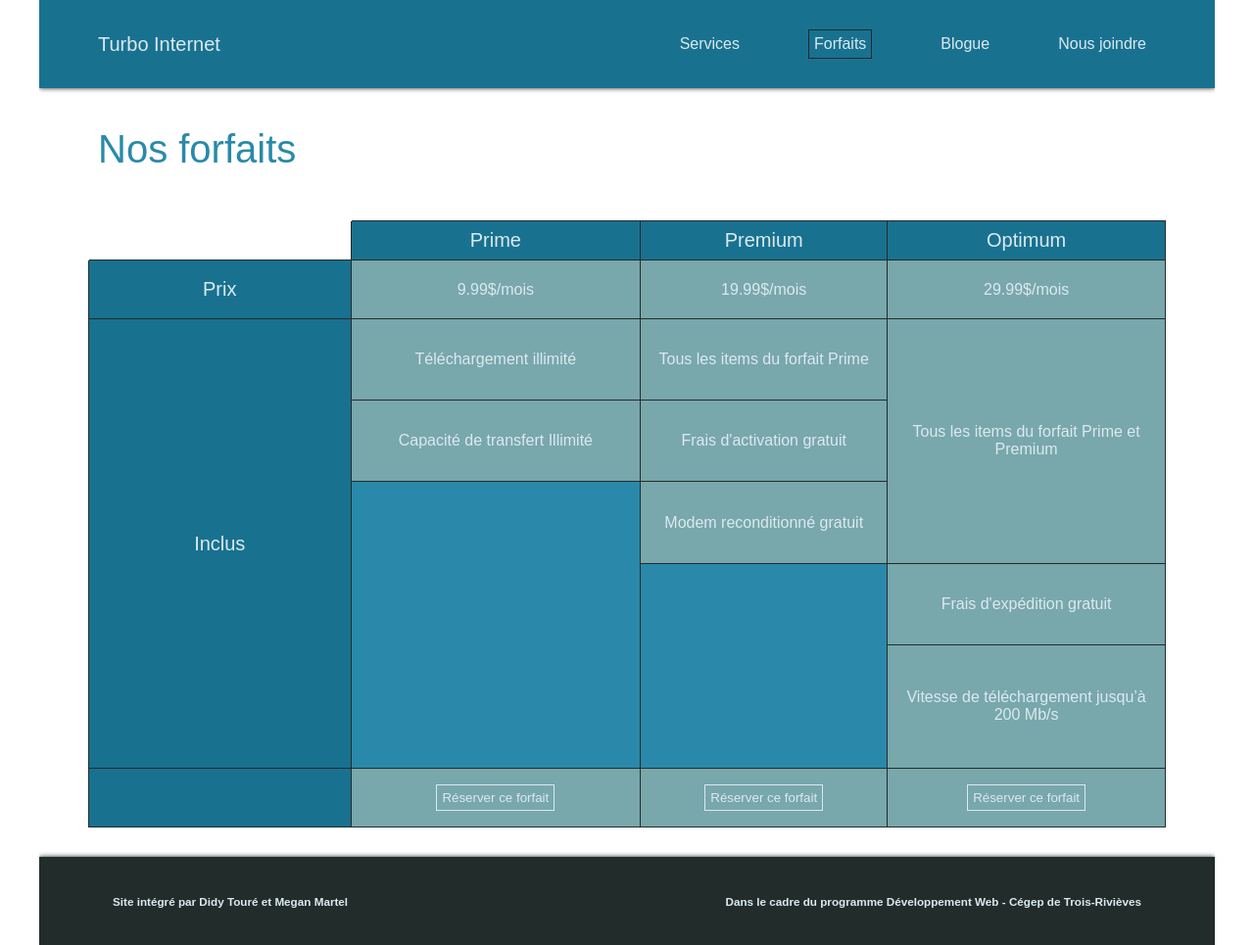
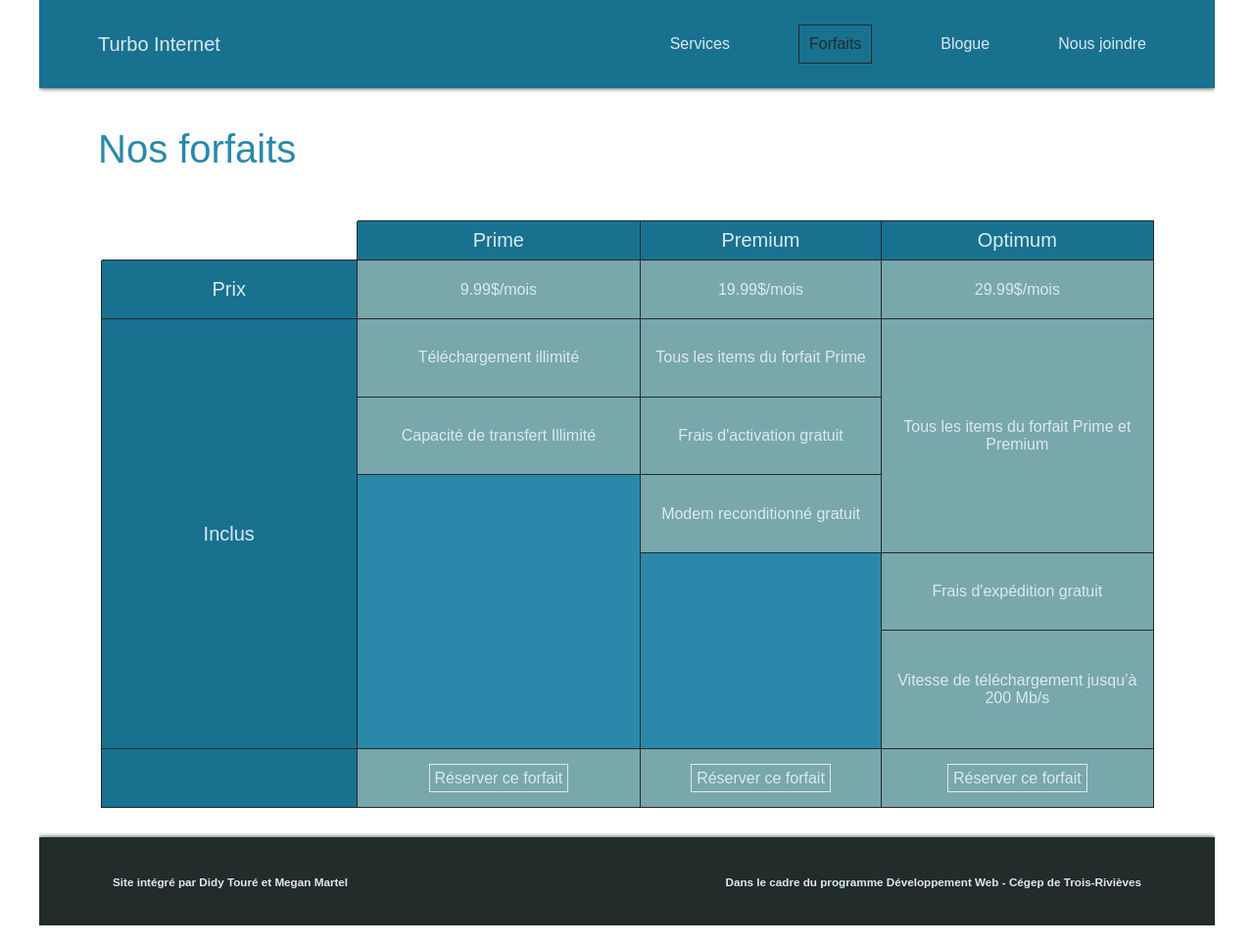
Before and after one commit to Didy-Toure/Travail-2, a plain HTML site: page forfaits.html in a window 1280 px wide. Shown: the whole page at 98% size. Drawn offline with Linux system fonts and the light colour scheme.

Commit message:
correction

```diff
--- a/forfaits.html
+++ b/forfaits.html
@@ -85,9 +85,9 @@
                 <tfoot>
                     <tr></tr>
                     <td class="noneed2"></td>
-                    <td><button class="forfait-btn">Réserver ce forfait</button></td>
-                    <td><button class="forfait-btn">Réserver ce forfait</button></td>
-                    <td><button class="forfait-btn">Réserver ce forfait</button></td>
+                    <td><a href="contact.html"class="forfait-btn">Réserver ce forfait</a></td>
+                    <td><a href="contact.html"class="forfait-btn">Réserver ce forfait</a></td>
+                    <td><a href="contact.html"class="forfait-btn">Réserver ce forfait</a></td>
                 </tr>
                 </tfoot>
 
--- a/styles.css
+++ b/styles.css
@@ -259,11 +259,12 @@ color: #222c2a;
 
 table, td, th  {
     border: 1px solid #222c2a;
+    text-align: center;
 }
 
 table {
-    width: 1100px;
-    height: 620px
+    width: 1075px;
+    height: 600px
 
 }
 
@@ -334,15 +335,17 @@ table {
     width: 120px;
     height: 60px;
     background-color: #197190;
+    text-align: center;
 
 }
 
-.forfaits-table tfoot tr td {
+a .forfaits-table tfoot tr td {
     font-size: 20px;
-    text-align: center;
+
+
 }
 
-.forfait-btn {
+a.forfait-btn {
     background-color: transparent;
     padding: 5px;
     color: #daeaef;
@@ -351,13 +354,13 @@ table {
 
 }
 
-.forfait-btn:hover {
+a.forfait-btn:hover {
     background-color: #197190;
 }
 
-.active, .btn:hover {
+a.active, .btn:hover {
     background-color: transparent;
     color: #222c2a;
-    padding: 5px;
+    padding: 10px;
     border: 1px solid #222c2a;
   }
```
